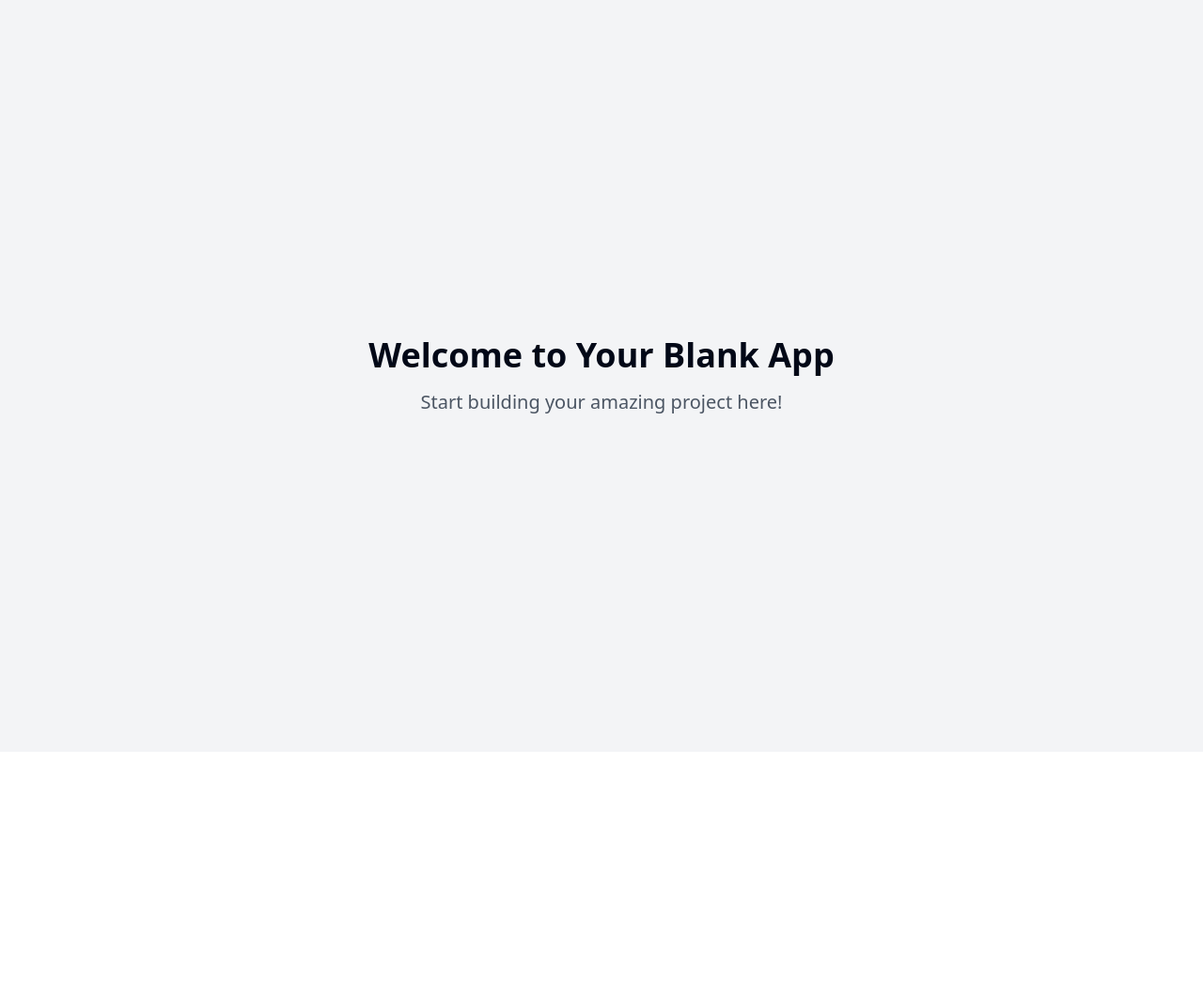
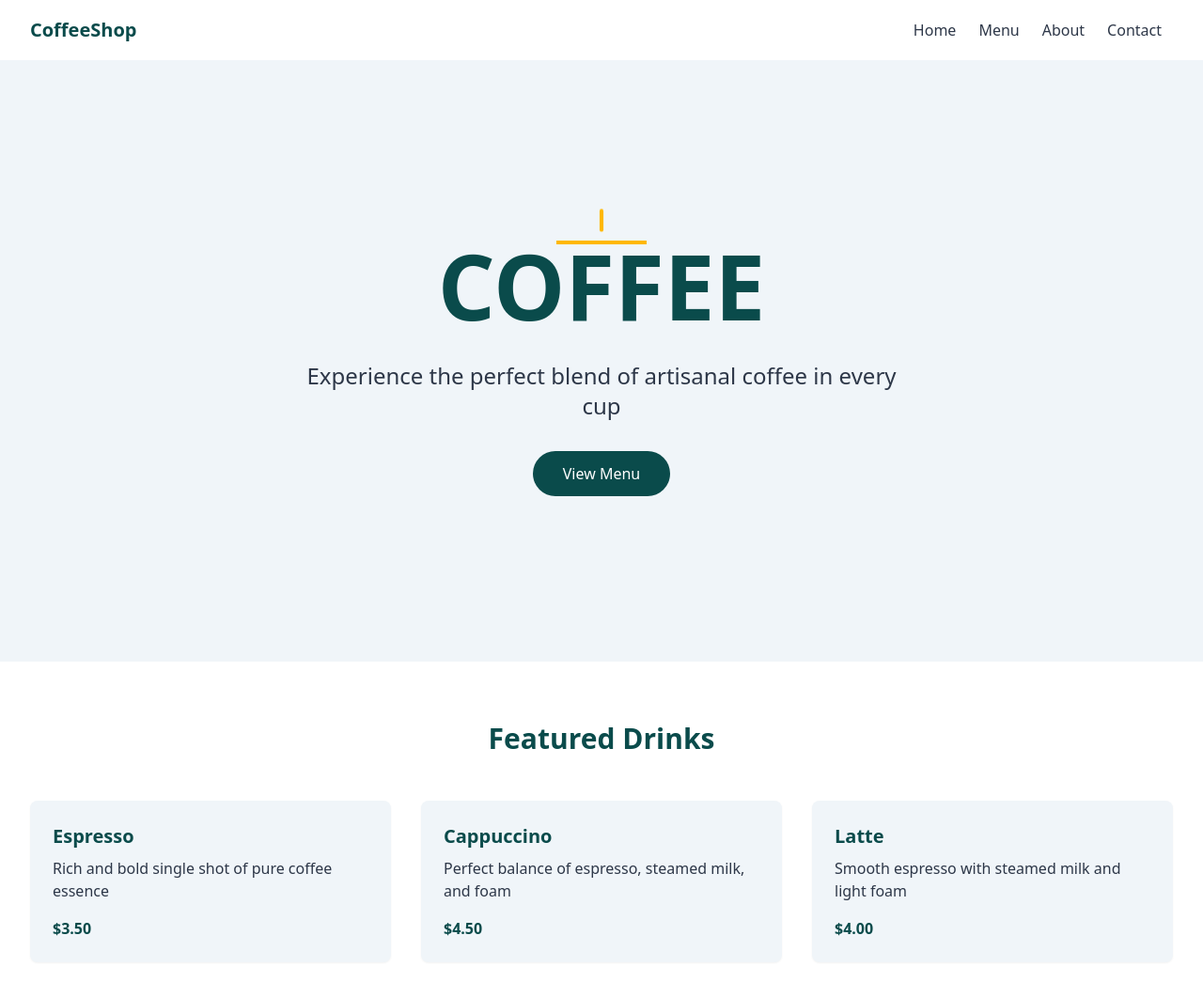
Before and after one commit to VeryPogBTTV/cozy-caffeine-hub, a React (Vite) app: page / in a window 1280 px wide. Shown: the top 1062 px of the page at 94% size. Before the commit the page ends 800 px from the top, so only its background shows below. Built offline with nearby package versions, Linux system fonts and the light colour scheme.

Commit message:
Create coffee shop web application
Implement the main page for a coffee shop web application as specified in the prompt.
[skip gpt_engineer]

```diff
--- /dev/null
+++ b/src/components/FeaturedProducts.tsx
@@ -0,0 +1,53 @@
+const products = [
+  {
+    id: 1,
+    name: "Espresso",
+    description: "Rich and bold single shot of pure coffee essence",
+    price: "$3.50"
+  },
+  {
+    id: 2,
+    name: "Cappuccino",
+    description: "Perfect balance of espresso, steamed milk, and foam",
+    price: "$4.50"
+  },
+  {
+    id: 3,
+    name: "Latte",
+    description: "Smooth espresso with steamed milk and light foam",
+    price: "$4.00"
+  }
+];
+
+const FeaturedProducts = () => {
+  return (
+    <section id="menu" className="py-16 bg-white">
+      <div className="max-w-7xl mx-auto px-4 sm:px-6 lg:px-8">
+        <h2 className="text-3xl font-bold text-coffee-primary text-center mb-12">
+          Featured Drinks
+        </h2>
+
+        <div className="grid grid-cols-1 md:grid-cols-3 gap-8">
+          {products.map((product) => (
+            <div
+              key={product.id}
+              className="bg-coffee-background rounded-lg p-6 shadow-sm hover:shadow-md transition-shadow"
+            >
+              <h3 className="text-xl font-semibold text-coffee-primary mb-2">
+                {product.name}
+              </h3>
+              <p className="text-coffee-text mb-4">
+                {product.description}
+              </p>
+              <p className="text-coffee-primary font-bold">
+                {product.price}
+              </p>
+            </div>
+          ))}
+        </div>
+      </div>
+    </section>
+  );
+};
+
+export default FeaturedProducts;
--- /dev/null
+++ b/src/components/Hero.tsx
@@ -0,0 +1,32 @@
+const Hero = () => {
+  return (
+    <div className="bg-coffee-background min-h-[80vh] flex items-center justify-center relative overflow-hidden">
+      <div className="max-w-7xl mx-auto px-4 sm:px-6 lg:px-8 text-center">
+        <div className="relative">
+          {/* Yellow accent line */}
+          <div className="absolute top-0 left-1/2 transform -translate-x-1/2 w-24 h-1 bg-coffee-accent"></div>
+
+          {/* Coffee text shaped like a cup */}
+          <h1 className="text-coffee-primary text-6xl sm:text-8xl font-bold mb-8 mt-4">
+            COFFEE
+          </h1>
+
+          {/* Animated steam effect */}
+          <div className="absolute -top-8 left-1/2 transform -translate-x-1/2">
+            <div className="w-1 h-6 bg-coffee-accent rounded-full animate-coffee-steam"></div>
+          </div>
+        </div>
+
+        <p className="text-coffee-text text-xl sm:text-2xl mt-8 max-w-2xl mx-auto">
+          Experience the perfect blend of artisanal coffee in every cup
+        </p>
+
+        <button className="mt-8 px-8 py-3 bg-coffee-primary text-white rounded-full hover:bg-coffee-primary/90 transition-colors">
+          View Menu
+        </button>
+      </div>
+    </div>
+  );
+};
+
+export default Hero;
--- /dev/null
+++ b/src/components/Navbar.tsx
@@ -0,0 +1,50 @@
+import { useState } from "react";
+import { Menu, X } from "lucide-react";
+
+const Navbar = () => {
+  const [isOpen, setIsOpen] = useState(false);
+
+  return (
+    <nav className="bg-white shadow-sm">
+      <div className="max-w-7xl mx-auto px-4 sm:px-6 lg:px-8">
+        <div className="flex justify-between h-16">
+          <div className="flex items-center">
+            <span className="text-coffee-primary text-xl font-bold">CoffeeShop</span>
+          </div>
+
+          {/* Desktop Menu */}
+          <div className="hidden sm:flex sm:items-center">
+            <a href="#" className="px-3 py-2 text-coffee-text hover:text-coffee-primary">Home</a>
+            <a href="#menu" className="px-3 py-2 text-coffee-text hover:text-coffee-primary">Menu</a>
+            <a href="#about" className="px-3 py-2 text-coffee-text hover:text-coffee-primary">About</a>
+            <a href="#contact" className="px-3 py-2 text-coffee-text hover:text-coffee-primary">Contact</a>
+          </div>
+
+          {/* Mobile Menu Button */}
+          <div className="sm:hidden flex items-center">
+            <button
+              onClick={() => setIsOpen(!isOpen)}
+              className="text-coffee-text hover:text-coffee-primary"
+            >
+              {isOpen ? <X size={24} /> : <Menu size={24} />}
+            </button>
+          </div>
+        </div>
+      </div>
+
+      {/* Mobile Menu */}
+      {isOpen && (
+        <div className="sm:hidden">
+          <div className="px-2 pt-2 pb-3 space-y-1">
+            <a href="#" className="block px-3 py-2 text-coffee-text hover:text-coffee-primary">Home</a>
+            <a href="#menu" className="block px-3 py-2 text-coffee-text hover:text-coffee-primary">Menu</a>
+            <a href="#about" className="block px-3 py-2 text-coffee-text hover:text-coffee-primary">About</a>
+            <a href="#contact" className="block px-3 py-2 text-coffee-text hover:text-coffee-primary">Contact</a>
+          </div>
+        </div>
+      )}
+    </nav>
+  );
+};
+
+export default Navbar;
--- a/src/index.css
+++ b/src/index.css
@@ -6,96 +6,31 @@
   :root {
     --background: 0 0% 100%;
     --foreground: 222.2 84% 4.9%;
-
     --card: 0 0% 100%;
     --card-foreground: 222.2 84% 4.9%;
-
     --popover: 0 0% 100%;
     --popover-foreground: 222.2 84% 4.9%;
-
     --primary: 222.2 47.4% 11.2%;
     --primary-foreground: 210 40% 98%;
-
     --secondary: 210 40% 96.1%;
     --secondary-foreground: 222.2 47.4% 11.2%;
-
     --muted: 210 40% 96.1%;
     --muted-foreground: 215.4 16.3% 46.9%;
-
     --accent: 210 40% 96.1%;
     --accent-foreground: 222.2 47.4% 11.2%;
-
     --destructive: 0 84.2% 60.2%;
     --destructive-foreground: 210 40% 98%;
-
     --border: 214.3 31.8% 91.4%;
     --input: 214.3 31.8% 91.4%;
     --ring: 222.2 84% 4.9%;
-
     --radius: 0.5rem;
-
-    --sidebar-background: 0 0% 98%;
-
-    --sidebar-foreground: 240 5.3% 26.1%;
-
-    --sidebar-primary: 240 5.9% 10%;
-
-    --sidebar-primary-foreground: 0 0% 98%;
-
-    --sidebar-accent: 240 4.8% 95.9%;
-
-    --sidebar-accent-foreground: 240 5.9% 10%;
-
-    --sidebar-border: 220 13% 91%;
-
-    --sidebar-ring: 217.2 91.2% 59.8%;
   }
 
-  .dark {
-    --background: 222.2 84% 4.9%;
-    --foreground: 210 40% 98%;
-
-    --card: 222.2 84% 4.9%;
-    --card-foreground: 210 40% 98%;
-
-    --popover: 222.2 84% 4.9%;
-    --popover-foreground: 210 40% 98%;
-
-    --primary: 210 40% 98%;
-    --primary-foreground: 222.2 47.4% 11.2%;
-
-    --secondary: 217.2 32.6% 17.5%;
-    --secondary-foreground: 210 40% 98%;
-
-    --muted: 217.2 32.6% 17.5%;
-    --muted-foreground: 215 20.2% 65.1%;
-
-    --accent: 217.2 32.6% 17.5%;
-    --accent-foreground: 210 40% 98%;
-
-    --destructive: 0 62.8% 30.6%;
-    --destructive-foreground: 210 40% 98%;
-
-    --border: 217.2 32.6% 17.5%;
-    --input: 217.2 32.6% 17.5%;
-    --ring: 212.7 26.8% 83.9%;
-    --sidebar-background: 240 5.9% 10%;
-    --sidebar-foreground: 240 4.8% 95.9%;
-    --sidebar-primary: 224.3 76.3% 48%;
-    --sidebar-primary-foreground: 0 0% 100%;
-    --sidebar-accent: 240 3.7% 15.9%;
-    --sidebar-accent-foreground: 240 4.8% 95.9%;
-    --sidebar-border: 240 3.7% 15.9%;
-    --sidebar-ring: 217.2 91.2% 59.8%;
+  body {
+    @apply bg-background text-foreground antialiased;
   }
 }
 
-@layer base {
-  * {
-    @apply border-border;
-  }
-
-  body {
-    @apply bg-background text-foreground;
-  }
+.text-balance {
+  text-wrap: balance;
 }
--- a/src/pages/Index.tsx
+++ b/src/pages/Index.tsx
@@ -1,12 +1,13 @@
-// Update this page (the content is just a fallback if you fail to update the page)
+import Navbar from "../components/Navbar";
+import Hero from "../components/Hero";
+import FeaturedProducts from "../components/FeaturedProducts";
 
 const Index = () => {
   return (
-    <div className="min-h-screen flex items-center justify-center bg-gray-100">
-      <div className="text-center">
-        <h1 className="text-4xl font-bold mb-4">Welcome to Your Blank App</h1>
-        <p className="text-xl text-gray-600">Start building your amazing project here!</p>
-      </div>
+    <div className="min-h-screen bg-coffee-background">
+      <Navbar />
+      <Hero />
+      <FeaturedProducts />
     </div>
   );
 };
--- a/tailwind.config.ts
+++ b/tailwind.config.ts
@@ -12,85 +12,68 @@ export default {
   theme: {
     container: {
       center: true,
-			padding: '2rem',
+      padding: "2rem",
       screens: {
-				'2xl': '1400px'
-			}
+        "2xl": "1400px",
+      },
     },
     extend: {
       colors: {
-				border: 'hsl(var(--border))',
-				input: 'hsl(var(--input))',
-				ring: 'hsl(var(--ring))',
-				background: 'hsl(var(--background))',
-				foreground: 'hsl(var(--foreground))',
+        coffee: {
+          primary: "#0A4B4B",
+          accent: "#FFB800",
+          background: "#F0F5F9",
+          text: "#2D3748",
+        },
+        border: "hsl(var(--border))",
+        input: "hsl(var(--input))",
+        ring: "hsl(var(--ring))",
+        background: "hsl(var(--background))",
+        foreground: "hsl(var(--foreground))",
         primary: {
-					DEFAULT: 'hsl(var(--primary))',
-					foreground: 'hsl(var(--primary-foreground))'
+          DEFAULT: "hsl(var(--primary))",
+          foreground: "hsl(var(--primary-foreground))",
         },
         secondary: {
-					DEFAULT: 'hsl(var(--secondary))',
-					foreground: 'hsl(var(--secondary-foreground))'
+          DEFAULT: "hsl(var(--secondary))",
+          foreground: "hsl(var(--secondary-foreground))",
         },
         destructive: {
-					DEFAULT: 'hsl(var(--destructive))',
-					foreground: 'hsl(var(--destructive-foreground))'
+          DEFAULT: "hsl(var(--destructive))",
+          foreground: "hsl(var(--destructive-foreground))",
         },
         muted: {
-					DEFAULT: 'hsl(var(--muted))',
-					foreground: 'hsl(var(--muted-foreground))'
+          DEFAULT: "hsl(var(--muted))",
+          foreground: "hsl(var(--muted-foreground))",
         },
         accent: {
-					DEFAULT: 'hsl(var(--accent))',
-					foreground: 'hsl(var(--accent-foreground))'
+          DEFAULT: "hsl(var(--accent))",
+          foreground: "hsl(var(--accent-foreground))",
         },
         popover: {
-					DEFAULT: 'hsl(var(--popover))',
-					foreground: 'hsl(var(--popover-foreground))'
+          DEFAULT: "hsl(var(--popover))",
+          foreground: "hsl(var(--popover-foreground))",
         },
         card: {
-					DEFAULT: 'hsl(var(--card))',
-					foreground: 'hsl(var(--card-foreground))'
+          DEFAULT: "hsl(var(--card))",
+          foreground: "hsl(var(--card-foreground))",
         },
-				sidebar: {
-					DEFAULT: 'hsl(var(--sidebar-background))',
-					foreground: 'hsl(var(--sidebar-foreground))',
-					primary: 'hsl(var(--sidebar-primary))',
-					'primary-foreground': 'hsl(var(--sidebar-primary-foreground))',
-					accent: 'hsl(var(--sidebar-accent))',
-					'accent-foreground': 'hsl(var(--sidebar-accent-foreground))',
-					border: 'hsl(var(--sidebar-border))',
-					ring: 'hsl(var(--sidebar-ring))'
-				}
+      },
+      keyframes: {
+        "coffee-steam": {
+          "0%, 100%": { transform: "translateY(0) scale(1)" },
+          "50%": { transform: "translateY(-10px) scale(1.1)" },
+        },
+      },
+      animation: {
+        "coffee-steam": "coffee-steam 3s ease-in-out infinite",
       },
       borderRadius: {
-				lg: 'var(--radius)',
-				md: 'calc(var(--radius) - 2px)',
-				sm: 'calc(var(--radius) - 4px)'
+        lg: "var(--radius)",
+        md: "calc(var(--radius) - 2px)",
+        sm: "calc(var(--radius) - 4px)",
       },
-			keyframes: {
-				'accordion-down': {
-					from: {
-						height: '0'
     },
-					to: {
-						height: 'var(--radix-accordion-content-height)'
-					}
-				},
-				'accordion-up': {
-					from: {
-						height: 'var(--radix-accordion-content-height)'
-					},
-					to: {
-						height: '0'
-					}
-				}
-			},
-			animation: {
-				'accordion-down': 'accordion-down 0.2s ease-out',
-				'accordion-up': 'accordion-up 0.2s ease-out'
-			}
-		}
   },
   plugins: [require("tailwindcss-animate")],
 } satisfies Config;
```
Lines whose indentation alone changed are shown as unchanged.
